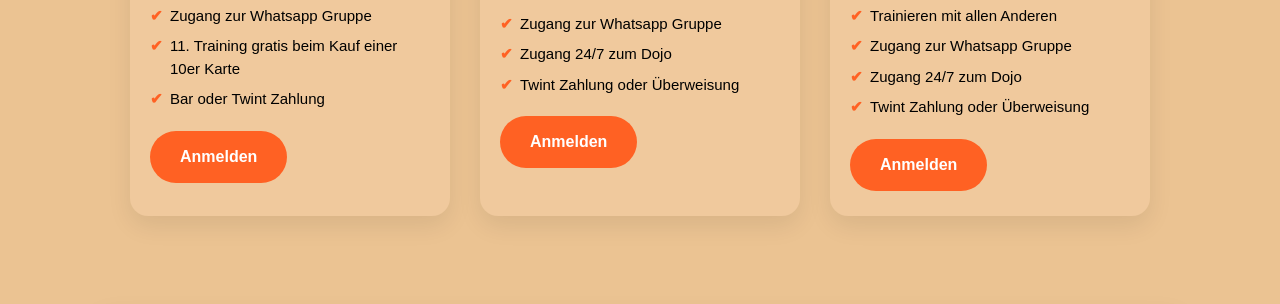
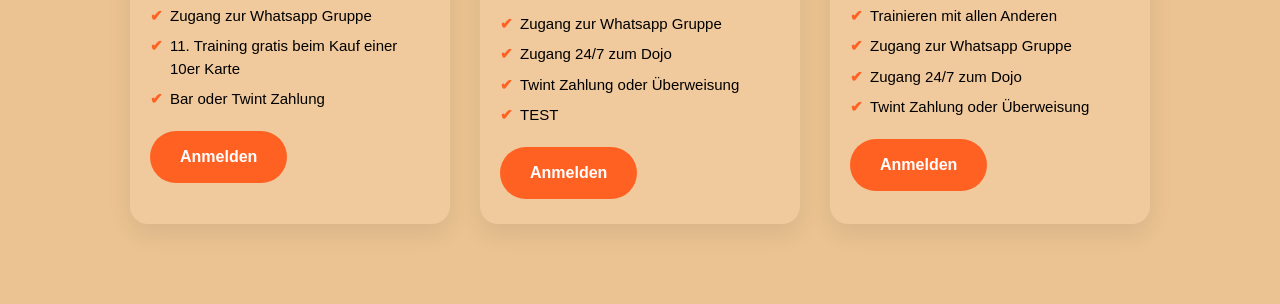
Before and after one commit to HeLveTiCxHeRoS/suntoklub, a plain HTML site: page index.html in a window 1280 px wide. Shown: the part 1924-2228 px from the top of the page. Drawn offline with Linux system fonts and the light colour scheme.

Commit message:
Update index.html
test

```diff
--- a/index.html
+++ b/index.html
@@ -95,6 +95,7 @@
         <li>Zugang zur Whatsapp Gruppe</li>
         <li>Zugang 24/7 zum Dojo</li>
         <li>Twint Zahlung oder Überweisung</li>
+        <li>TEST</li>
       </ul>
       <a href="#kontakt" class="btn btn-orange">Anmelden</a>
     </div>
```
